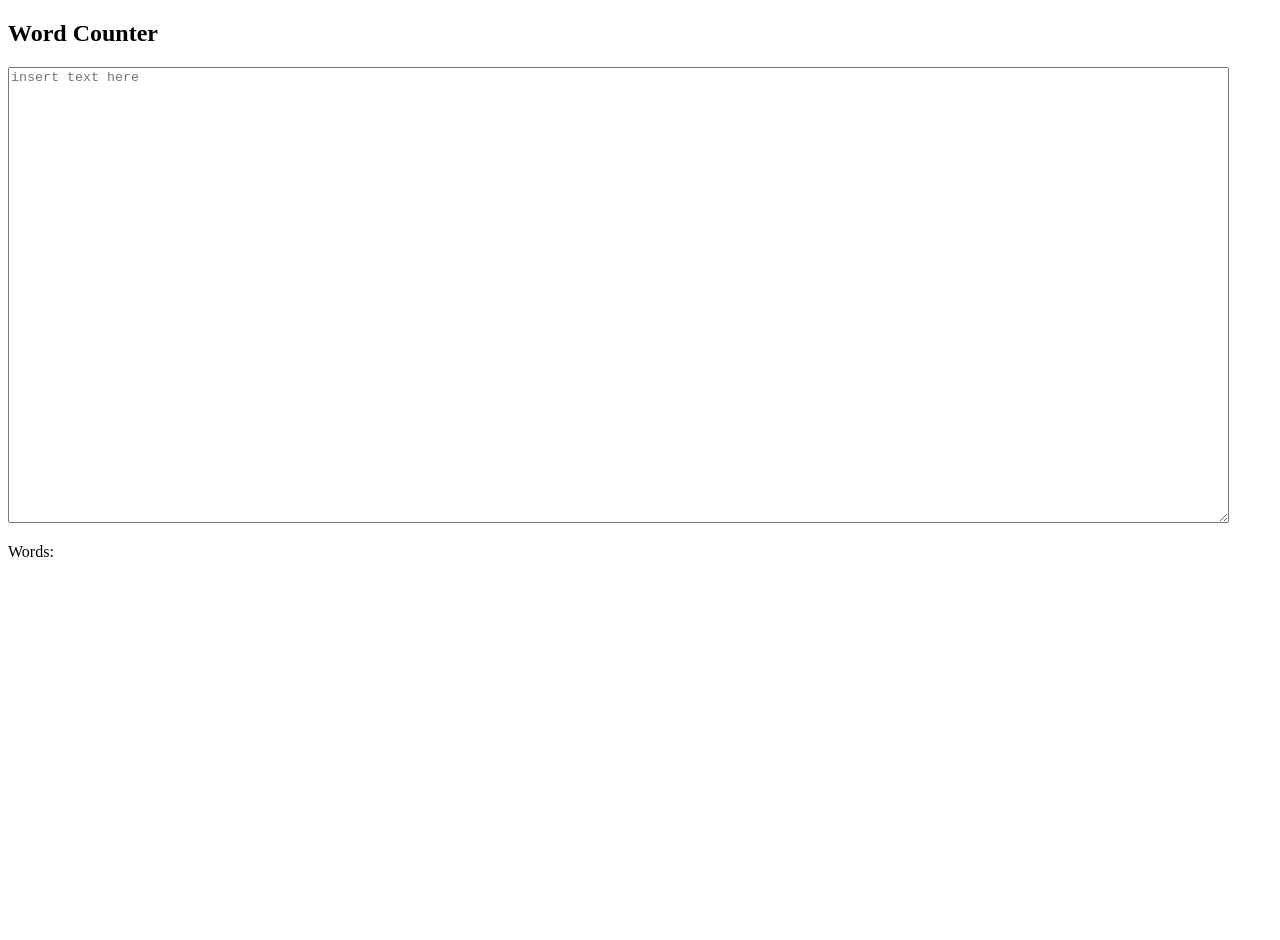
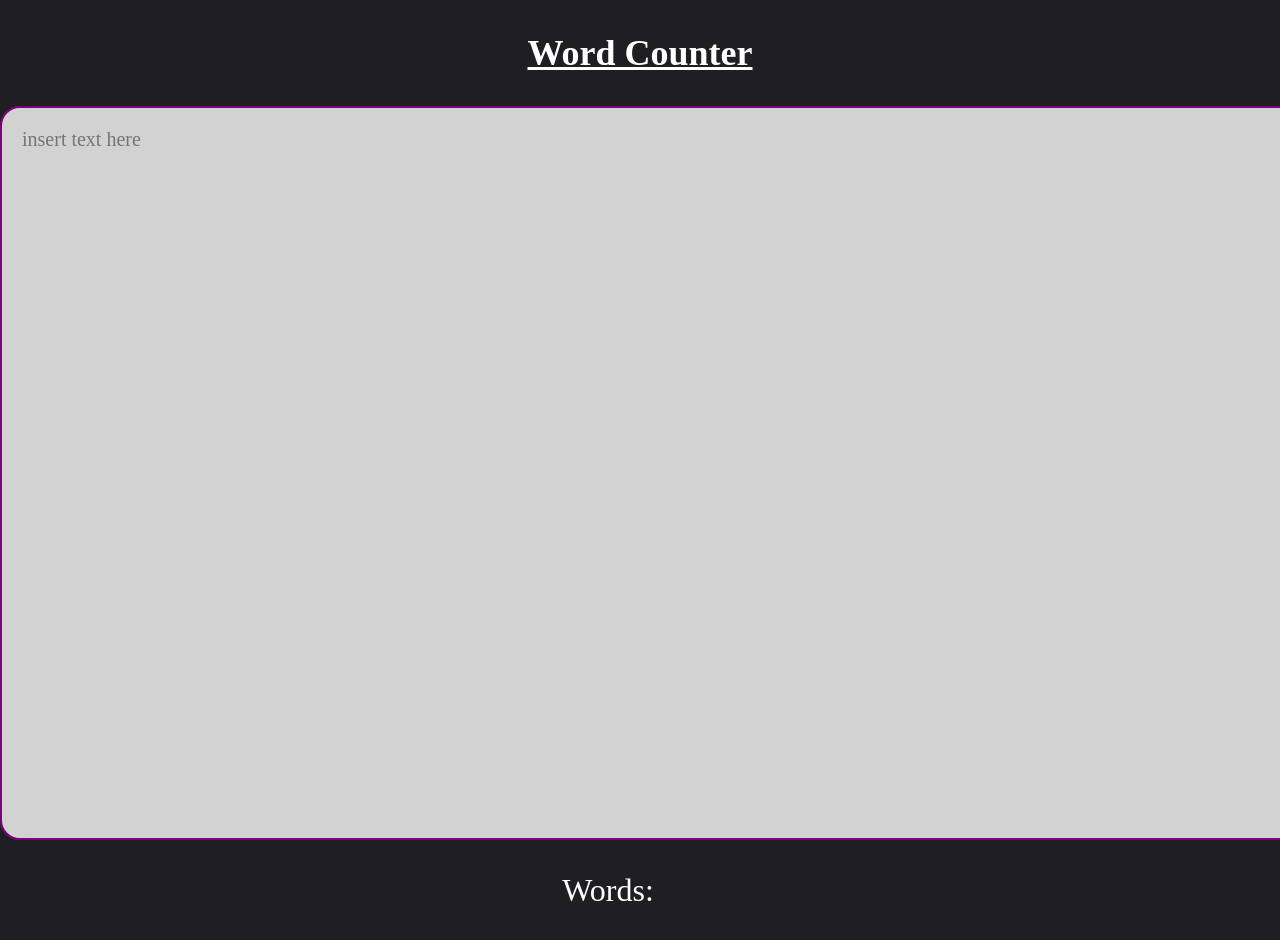
Before and after one commit to JarrodSavard/word_counter, a plain HTML site: page index.html in a window 1280 px wide. Before the commit the page ends 800 px from the top, so only its background shows below. Drawn offline with Linux system fonts and the light colour scheme.

Commit message:
added basic styling to index.html

```diff
--- a/src/css/styles.scss
+++ b/src/css/styles.scss
@@ -0,0 +1,44 @@
+* {
+  margin: 0;
+  padding: 0;
+  box-sizing: border-box;
+}
+
+html {
+  background: #1f1f23;
+}
+
+#container {
+  overflow: hidden;
+}
+
+#word-count-header {
+  margin: 2rem;
+  font-family: "Times New Roman", Times, serif;
+  font-weight: bolder;
+  text-decoration: underline;
+  text-align: center;
+  font-size: 2.25rem;
+  color: white;
+}
+
+#word-count-word,
+#word-count {
+  margin: 2rem;
+  font-family: "Times New Roman", Times, serif;
+  font-weight: normal;
+  text-align: center;
+  font-size: 2rem;
+  color: white;
+}
+#word-counter-text-area {
+  display: block;
+  border: 2px solid purple;
+  border-radius: 20px;
+  padding: 20px;
+  margin: 0 auto;
+  background: rgb(211, 210, 210);
+  font-family: 'Times New Roman', Times, serif;
+  font-size: 20px;
+  resize: none;
+}
```
Also changed, not shown: src/css/styles.css, 1 other file.
